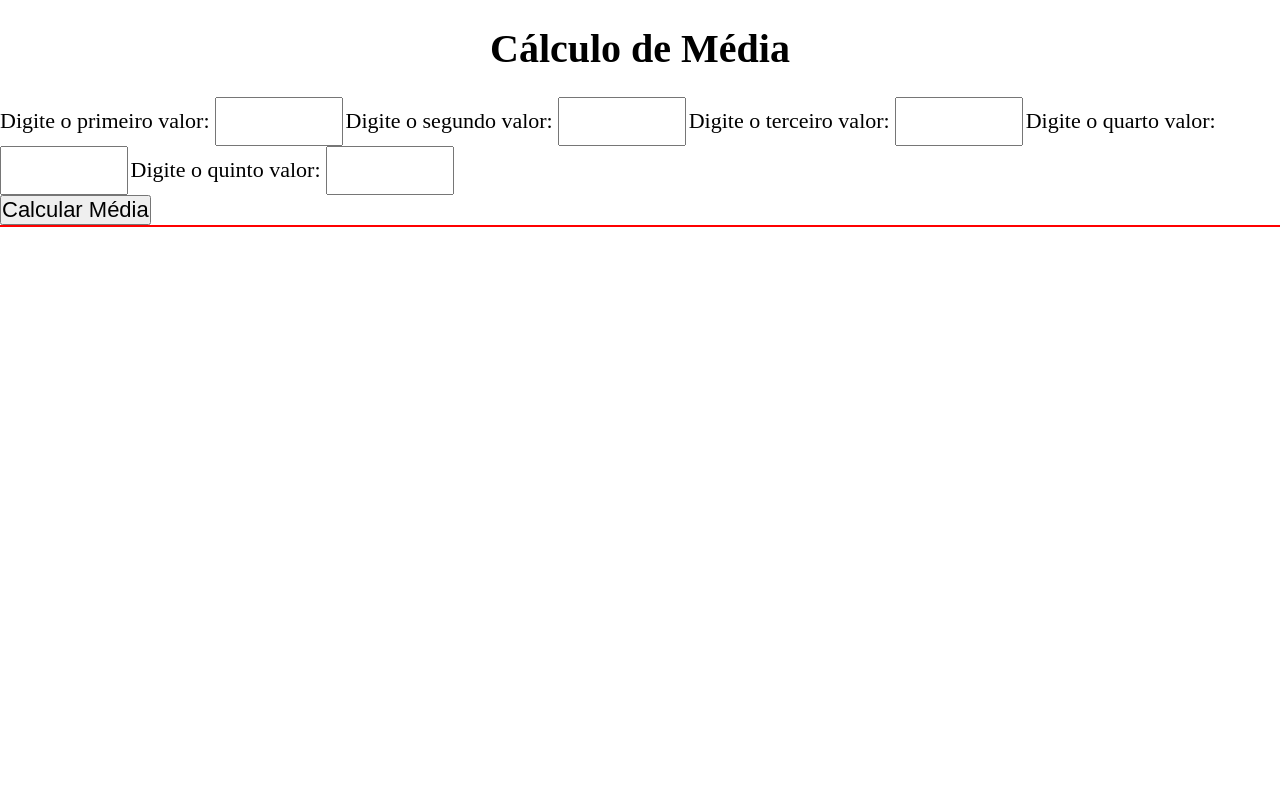
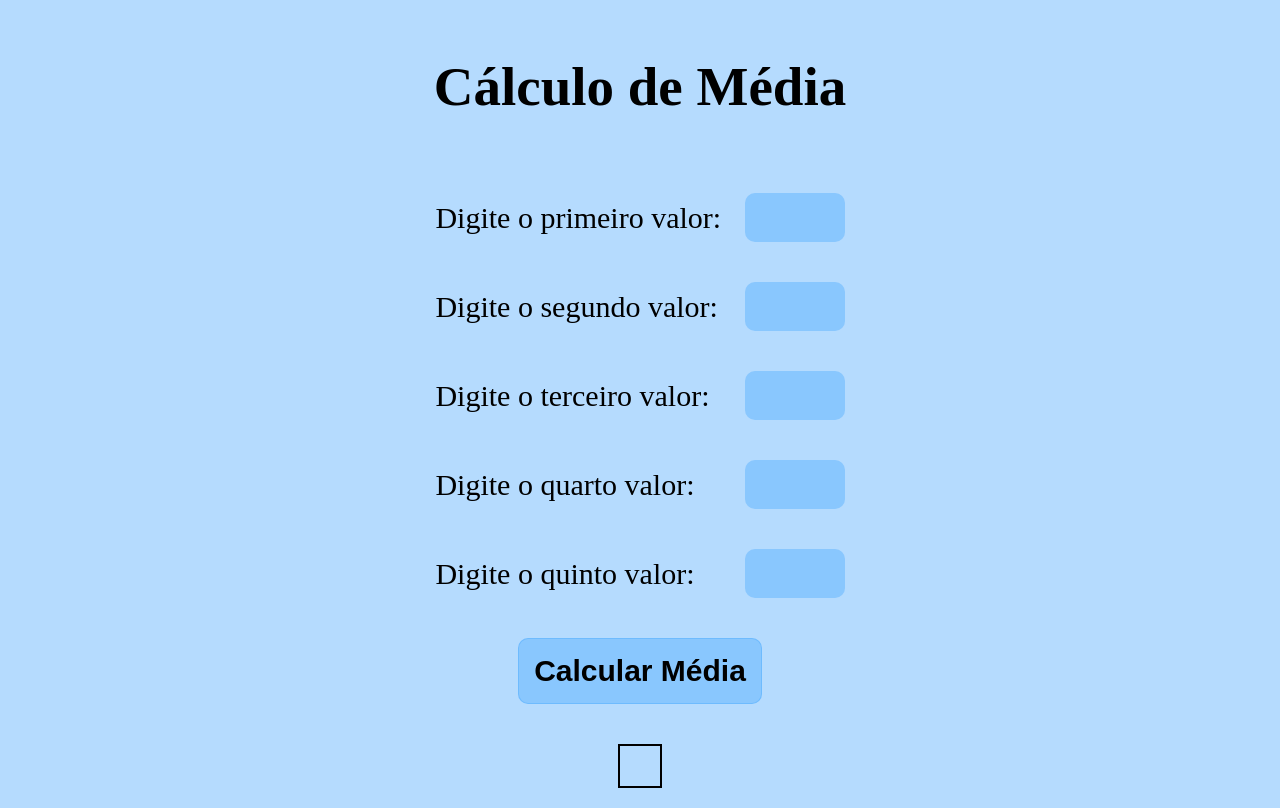
Before and after one commit to ferrazjaa/media, a plain HTML site: page index.html in a window 1280 px wide. Drawn offline with Linux system fonts and the light colour scheme.

Commit message:
update #3 ajustes no js e html, e estilzação da página com css

```diff
--- a/calculadora_media.js
+++ b/calculadora_media.js
@@ -22,7 +22,7 @@ function calcularMedia() {
 
 
     /* cálculo das médias */
-    media = ((nota1 + nota2 + nota3 + nota4 + nota5) / 5)
+    let media = ((nota1 + nota2 + nota3 + nota4 + nota5) / 5)
 
     /* média com apenas duas casas decimais */
     media = media.toFixed(2)
@@ -36,6 +36,8 @@ function calcularMedia() {
     document.getElementById('nota-4').value = ''
     document.getElementById('nota-5').value = ''
 
-    return document.getElementById('resultado').innerHTML = `A média de ${nota1}, ${nota2}, ${nota3}, ${nota4} e ${nota5} é: ${media}`
+
+
+    return document.getElementById('resultado').innerHTML = `A média de ${nota1}, ${nota2}, ${nota3}, ${nota4} e ${nota5} é:  <strong> ${media} </strong>`
 
 }
--- a/index.html
+++ b/index.html
@@ -17,25 +17,40 @@
     <main>
         <h1>Cálculo de Média</h1>
 
+        <div class="item">
             <label for="nota-1">Digite o primeiro valor: </label>
-        <input type="number" name="nota-1" id="nota-1" required>
+            <input type="number" name="nota-1" id="nota-1">
+        </div>
 
+        <div class="item">
             <label for="nota-2">Digite o segundo valor: </label>
-        <input type="number" name="nota-2" id="nota-2" required>
+           <input type="number" name="nota-2" id="nota-2">
+        </div>
 
+        <div class="item">
             <label for="nota-3">Digite o terceiro valor: </label>
-        <input type="number" name="nota-3" id="nota-3" required>
+             <input type="number" name="nota-3" id="nota-3">
+        </div>
 
+        <div class="item">
             <label for="nota-4">Digite o quarto valor: </label>
-        <input type="number" name="nota-4" id="nota-4" required>
+            <input type="number" name="nota-4" id="nota-4">
+        </div>
 
+        <div class="item">
             <label for="nota-5">Digite o quinto valor: </label>
-        <input type="number" name="nota-5" id="nota-5" required>
+            <input type="number" name="nota-5" id="nota-5">
+        </div>
 
-        <br>
+        <div class="item">
             <button onclick="calcularMedia()">Calcular Média</button>
+        </div>
 
+        <div class="item">
             <p id="resultado"> </p>
+
+        </div>
+
 
 
     </main>
--- a/style.css
+++ b/style.css
@@ -1,3 +1,4 @@
+/* reset */
 *{
     margin:0;
     padding:0;
@@ -8,32 +9,77 @@
     font-size: 62.5%;
 }
 
-h1{
-    font-size: 4rem;
-    text-align: center;
-    margin: 2.5rem;
+body, input{
+    background: #47a7fd66;
 }
 
-label, p, button, input{
-    font-size: 2.2rem;
+main{
+    display: flex;
+    flex-direction: column;
+}
 
 
+.item{
+    padding: 2rem;
+    display: flex;
+    flex-direction: row;
+    justify-content: center;
+}
+
+h1{
+    font-size: 5.5rem;
+    text-align: center;
+    margin: 5.5rem;
+}
+
+label, button{
+    font-size: 3rem;
 }
 
 label{
-    margin-bottom: 3rem;
+    align-self: center;
+    width: 25%;
 }
 
 input{
-    font-size:2rem;
+    font-size:2.3rem;
     padding: 1.1rem;
-    width: 10%;
+    width: 8%;
     text-align: center;
+    border: none;
+    border-radius: 1rem;
 }
 
+/* tirar as setinhas do number */
 
+input[type=number]::-webkit-outer-spin-button, input[type=number]::-webkit-inner-spin-button{
+    -webkit-appearance: none;
+    margin: 0;
+}
+
+input[type=number]{
+    -moz-appearance: textfield;
+}
+
+button{
+    justify-self: center;
+    align-self: center;
+    color:  black;
+    background: #89C7FE;
+    padding: 1.5rem;
+    border-radius: 1rem;
+    font-weight: bolder;
+    border: 0.1rem solid #47a7fd66;
+}
+button:hover{
+    scale: 1.2;
+}
+/* parágrafo */
 
 
 p{
-    border: 1px solid red;
+    border: 0.2rem solid #000;
+    padding: 2rem;
+    font-size: 4rem;
+
 }
```
Also changed, not shown: 1 other file. Lines whose indentation alone changed are shown as unchanged.
